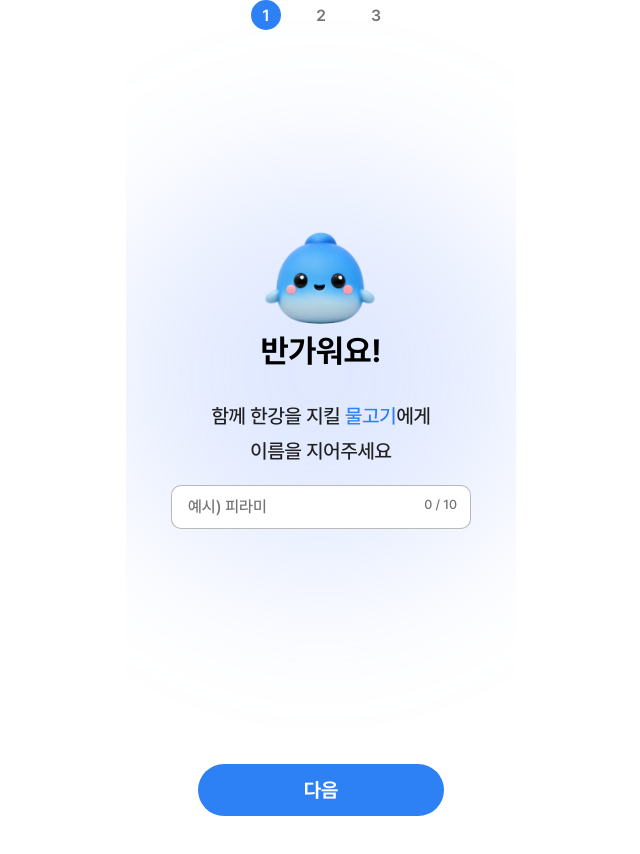
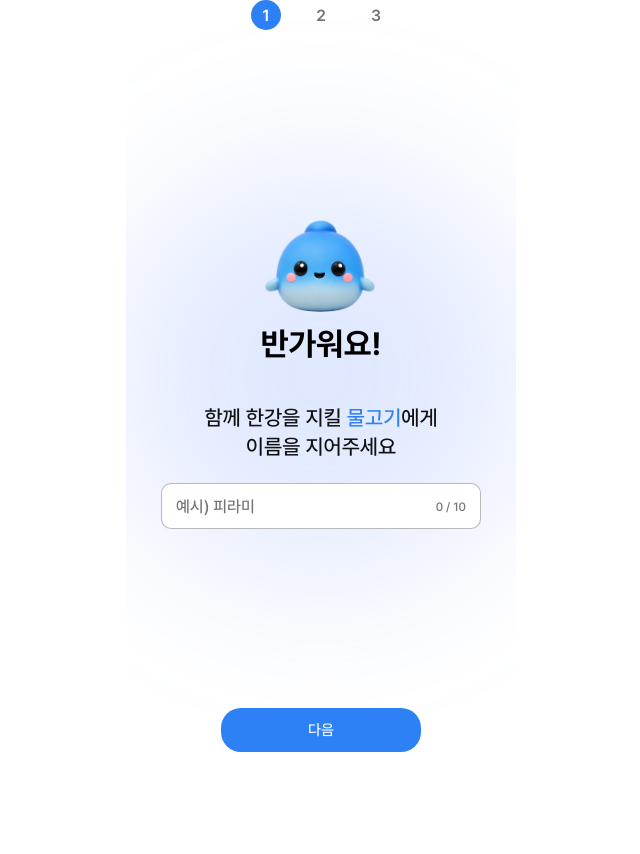
Before and after one commit to mi0zzi/eeum-hangang-web, a React (Vite) app: page /name in a window 1280 px wide. Shown: the top 854 px of the page, without its empty margins (319-959 px from the left). Built offline with nearby package versions, Linux system fonts and the light colour scheme.

Commit message:
Update NamePage.css

```diff
--- a/src/pages/NamePage.css
+++ b/src/pages/NamePage.css
@@ -43,7 +43,6 @@
 
 .select-center {
   position: relative;
-
   z-index: 2;
 
   width: 100%;
@@ -51,10 +50,9 @@
 
   display: flex;
   flex-direction: column;
-
   align-items: center;
 
-  padding-top: 162px;
+  padding-top: 150px;
 }
 
 .main-fish {
@@ -65,35 +63,32 @@
 }
 
 .welcome-title {
-
-  margin-top: -13px;
+  margin-top: 8px;
+  margin-bottom: 50px;
 
   font-family: "Pretendard";
-
   font-weight: 700;
-
   font-size: 32px;
-
-  line-height: 32px;
-
+  line-height: 1px;
   color: #000;
 
 }
 
 .welcome-description {
-  width: 390px;
+  width: 291px;
 
-  margin-top: 32px;
+  margin-top: 8px;
 
   font-family: "Pretendard";
+  font-size: 21px;
   font-weight: 500;
-
-  font-size: 20px;
-  line-height: 35px;
-  letter-spacing: -0.01em;
+  line-height: 1.4;
+  letter-spacing: 0px;
 
   text-align: center;
-  color: #1F1F1F;
+  color: #111111;
+
+  margin-bottom: 20px;
 }
 
 .welcome-description span {
@@ -103,17 +98,18 @@
 .name-input-box {
   position: relative;
 
-  width: 300px;
-  height: 44px;
+  width: 320px;
+  height: 46px;
 
-  margin-top: 13px;
+  margin-top: 0;
+  margin-bottom: 180px;
 }
 
 .name-input {
   width: 100%;
   height: 100%;
 
-  padding: 0 52px 0 16px;
+  padding: 14px 50px 14px 14px;
 
   border: 1px solid rgba(116, 116, 116, 0.50);
   border-radius: 10px;
@@ -134,35 +130,46 @@
 .name-count {
   position: absolute;
 
-  right: 14px;
-  top: 50%;
+  right: 15px;
+  top: 17px;
+  width: 31px;
+  height: 16px;
 
-  transform: translateY(-50%);
+  display: flex;
+  align-items: center;
+  justify-content: flex-end;
 
   font-family: "Pretendard";
-  font-size: 13px;
+  font-size: 12px;
   font-weight: 500;
+  line-height: 16px;
 
-  color: #747474
+  color: #747474;
+
+  pointer-events: none;
 }
 
-.next-button{
-    margin-top:auto;
-    margin-bottom:74px;
+.next-button {
+    margin-top: 0;
+    margin-bottom: 0;
 
-    width:246px;
-    height:52px;
+    width: 200px;
+    height: 44px;
 
-    border:none;
-    border-radius:999px;
+    border: none;
+    border-radius: 20px;
 
-    background:#2D81F5;
+    background: #2D81F5;
 
-    color:#FFF;
+    color: #FAFAFA;
 
-    font-family:"Pretendard";
-    font-size:20px;
-    font-weight:700;
+    font-family: "Pretendard";
+    font-size: 15px;
+    font-weight: 500;
 
-    cursor:pointer;
+    display: flex;
+    justify-content: center;
+    align-items: center;
+
+    cursor: pointer;
 }
```
